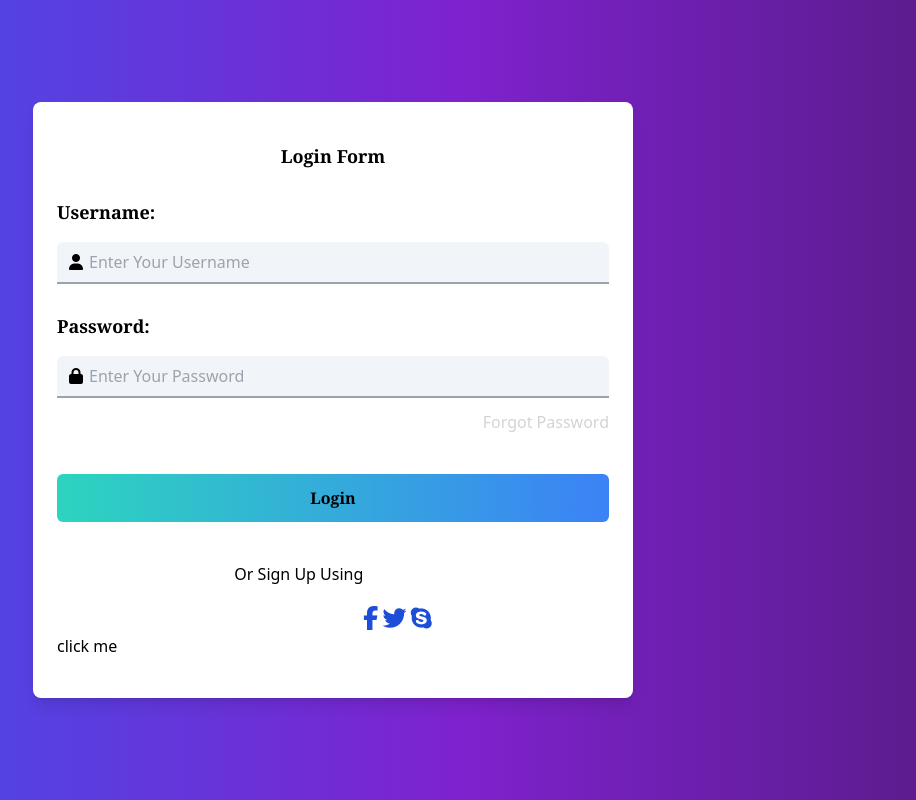
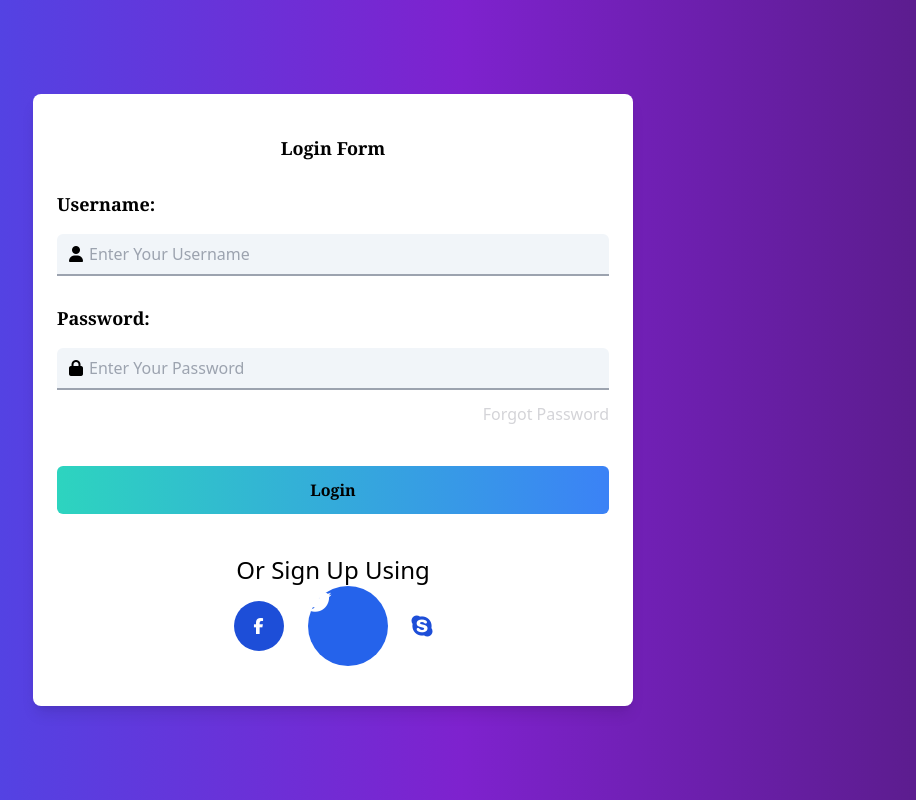
Before and after one commit to al-amin55/tailwind-project, a website built with Vite: page index.html in a window 1280 px wide. Shown: the whole page, without its empty margins (307-1223 px from the left). Built offline with nearby package versions, Linux system fonts and the light colour scheme.

Commit message:
tailwind css updete

```diff
--- a/index.html
+++ b/index.html
@@ -23,8 +23,8 @@
                 <label class="text-lg font-semibold font-serif" for="">Username: </label>
 
                 <div class="relative">
-                    <input class="bg-slate-100 px-8 py-2 w-full border-b-2 border-gray-400 outline-none rounded-t-md" type="text"
-                        placeholder="Enter Your Username">
+                    <input class="bg-slate-100 px-8 py-2 w-full border-b-2 border-gray-400 outline-none rounded-t-md"
+                        type="text" placeholder="Enter Your Username">
                     <div class="absolute top-2 px-3">
                         <i class="fa-solid fa-user"></i>
                     </div>
@@ -35,8 +35,8 @@
                 <label class="text-lg font-semibold font-serif" for="">Password: </label>
 
                 <div class="relative">
-                    <input class="bg-slate-100 px-8 py-2 w-full border-b-2 border-gray-400 outline-none rounded-t-md" type="password"
-                        placeholder="Enter Your Password">
+                    <input class="bg-slate-100 px-8 py-2 w-full border-b-2 border-gray-400 outline-none rounded-t-md"
+                        type="password" placeholder="Enter Your Password">
                     <div class="absolute top-2 px-3">
                         <i class="fa-solid fa-lock"></i>
                     </div>
@@ -48,26 +48,26 @@
             </div>
 
             <div class="mt-10 flex justify-center">
-                <button class="p-3 rounded-md font-serif font-semibold w-full bg-gradient-to-r from-teal-400 to-blue-500 hover:from-pink-500 hover:to-orange-300">Login</button>
+                <button
+                    class="p-3 rounded-md font-serif font-semibold w-full bg-gradient-to-r from-teal-400 to-blue-500 hover:from-pink-500 hover:to-orange-300">Login</button>
             </div>
 
-            <div class="mt-10 flex justify-center">
+            <div class="mt-10 flex justify-center text-2xl">
                 <span>Or Sign Up Using</span>
 
-                <div class="flex gap-4 mt-5">
-                    <div class="mt-5 gap-4">
-                        <i class="fa-brands fa-facebook-f text-blue-700 text-2xl"></i>
-                        <i class="fa-brands fa-twitter text-blue-700 text-2xl"></i>
-                        <i class="fa-brands fa-skype text-blue-700 text-2xl"></i>
+                </div>
+
+                <div>
+                    <div class="flex gap-6 justify-center items-center ">
+                        <span><i class=" text-center flex items-center justify-center  bg-blue-700  fa-brands fa-facebook-f text-white   w-[50px] h-[50px] rounded-full leading-10"></i></span>
+                        <span> <i class="fa-brands fa-twitter w-20 h-20 rounded-full text-2xl bg-blue-600 text-white " ></i></span>
+                        <span> <i class="fa-brands fa-skype text-blue-700 text-2xl"></i></span>
 
                     </div>
-                </div>
 
             </div>
 
-            <div>
-                <button> click me</button>
-            </div>
+
 
 
         </div>
```
